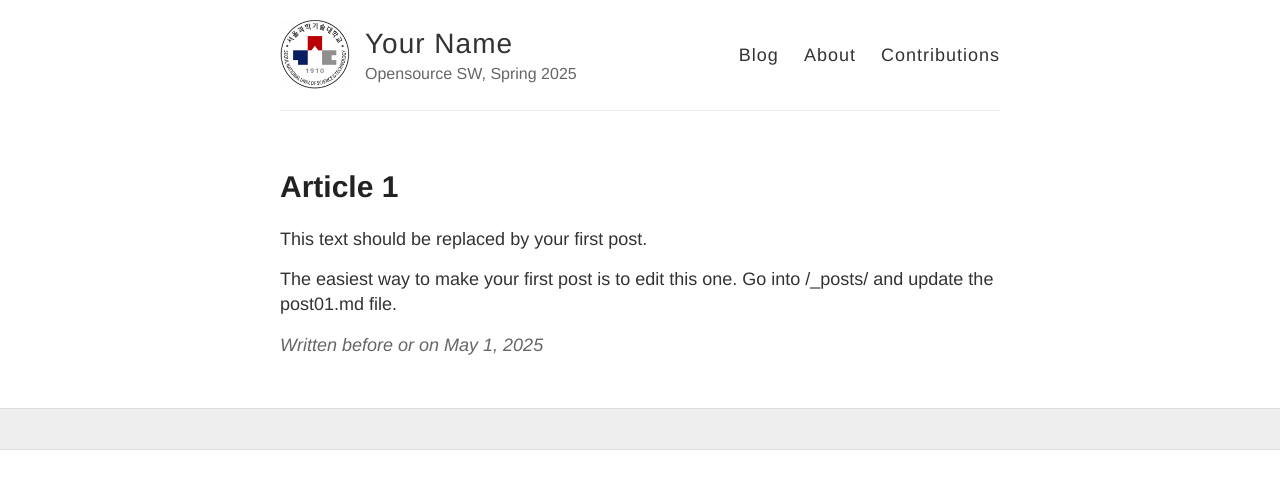
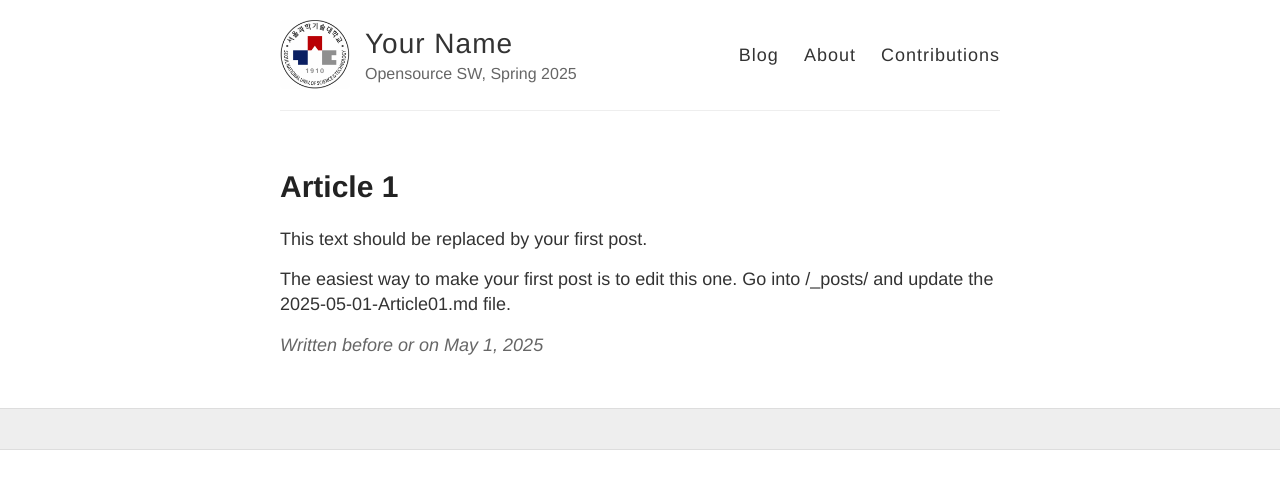
Before and after one commit to IISE-OSS25/blog-template, a Jekyll site: the page built from _posts/2025-05-01-Article01.md, in a window 1280 px wide. Shown: the top 489 px of the page. Built offline with Jekyll 4.4.1, drawn with Linux system fonts in a browser that asks for light colours.

Commit message:
Update post file names

```diff
--- a/_posts/2025-05-01-Article01.md
+++ b/_posts/2025-05-01-Article01.md
@@ -7,4 +7,4 @@ title: Article 1
 This text should be replaced by your first post.
 
 The easiest way to make your first post is to edit this one.
-Go into /_posts/ and update the post01.md file.
+Go into /_posts/ and update the 2025-05-01-Article01.md file.
```
Also changed, not shown: _posts/2025-05-02-Article02.md (+1 -1 lines).
